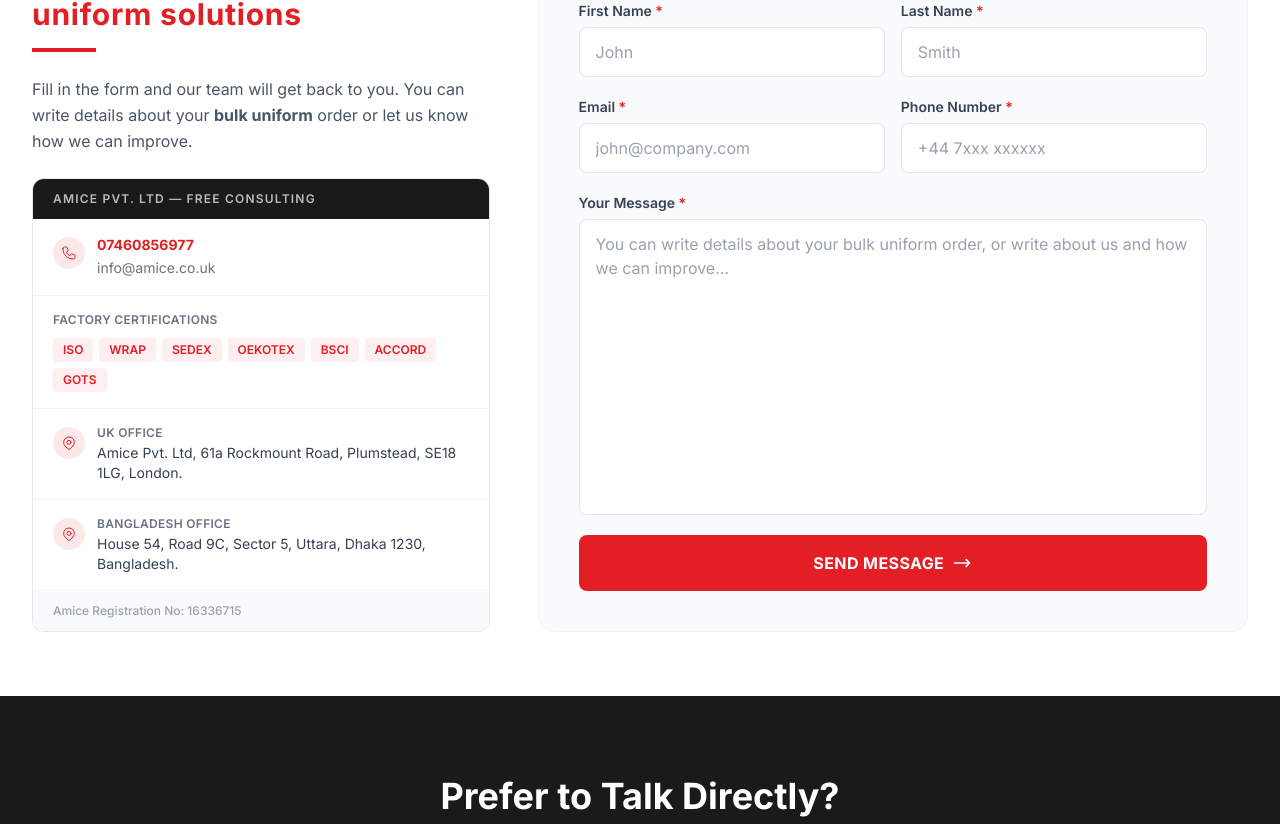
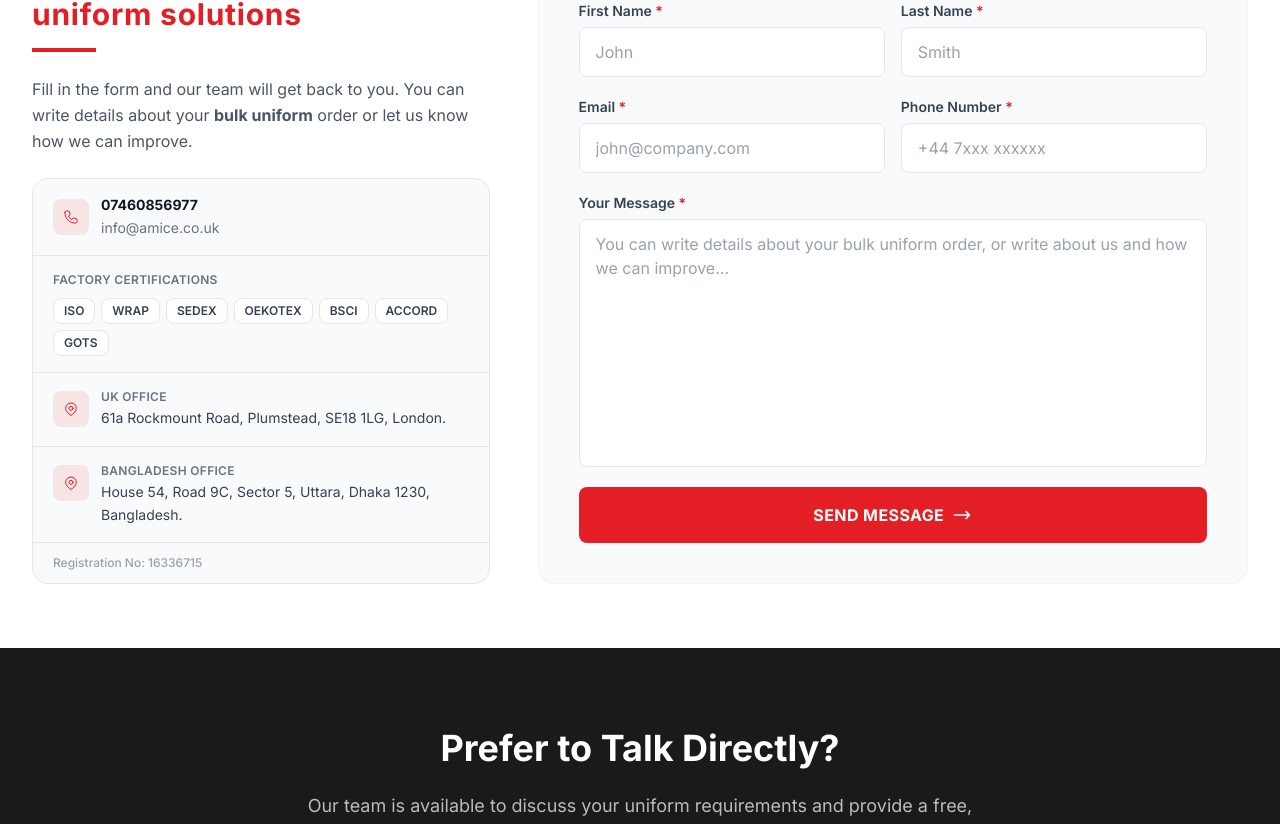
Before and after one commit to nextone9710-dev/amica, a React (Vite) app: page /contact in a window 1280 px wide. Shown: the part 611-1435 px from the top of the page. Built offline with nearby package versions, Linux system fonts and the light colour scheme; a web font is replaced by a local one.

Commit message:
feat:Refactor Contact page layout

```diff
--- a/src/components/ContactPage.tsx
+++ b/src/components/ContactPage.tsx
@@ -216,18 +216,10 @@ export default function ContactPage() {
               </p>
 
               {/* Company info panel */}
-              <div className="rounded-xl overflow-hidden border border-gray-200">
-                {/* Header strip */}
-                <div className="bg-secondary px-5 py-3">
-                  <p className="text-xs font-semibold text-white/70 uppercase tracking-widest">
-                    {companyInfo.name} Pvt. Ltd — Free Consulting
-                  </p>
-                </div>
-
-                <div className="divide-y divide-gray-100">
+              <div className="bg-gray-50 rounded-2xl border border-gray-200 divide-y divide-gray-200">
                 {/* Phone + Email */}
-                  <div className="px-5 py-4 flex items-start gap-3">
-                    <div className="w-8 h-8 rounded-full bg-primary/10 flex items-center justify-center flex-shrink-0 mt-0.5">
+                <div className="px-5 py-4 flex items-center gap-3">
+                  <div className="w-9 h-9 rounded-lg bg-primary/10 flex items-center justify-center flex-shrink-0">
                     <svg
                       className="w-4 h-4 text-primary"
                       fill="none"
@@ -245,7 +237,7 @@ export default function ContactPage() {
                   <div>
                     <a
                       href="tel:07460856977"
-                        className="text-sm font-bold text-primary hover:underline block"
+                      className="text-sm font-bold text-gray-900 hover:text-primary transition-colors block"
                     >
                       07460856977
                     </a>
@@ -275,7 +267,7 @@ export default function ContactPage() {
                     ].map((cert) => (
                       <span
                         key={cert}
-                          className="px-2.5 py-1 text-xs font-semibold bg-primary/[0.07] text-primary rounded"
+                        className="px-2.5 py-1 text-xs font-semibold bg-white border border-gray-200 text-gray-700 rounded-lg"
                       >
                         {cert}
                       </span>
@@ -285,7 +277,7 @@ export default function ContactPage() {
 
                 {/* UK Office */}
                 <div className="px-5 py-4 flex items-start gap-3">
-                    <div className="w-8 h-8 rounded-full bg-primary/10 flex items-center justify-center flex-shrink-0 mt-0.5">
+                  <div className="w-9 h-9 rounded-lg bg-primary/10 flex items-center justify-center flex-shrink-0 mt-0.5">
                     <svg
                       className="w-4 h-4 text-primary"
                       fill="none"
@@ -310,16 +302,15 @@ export default function ContactPage() {
                     <p className="text-xs font-semibold text-gray-500 uppercase tracking-wide mb-0.5">
                       UK Office
                     </p>
-                      <p className="text-sm text-gray-700">
-                        {companyInfo.name} Pvt. Ltd, 61a Rockmount Road,
-                        Plumstead, SE18 1LG, London.
+                    <p className="text-sm text-gray-700 leading-relaxed">
+                      61a Rockmount Road, Plumstead, SE18 1LG, London.
                     </p>
                   </div>
                 </div>
 
                 {/* Bangladesh Office */}
                 <div className="px-5 py-4 flex items-start gap-3">
-                    <div className="w-8 h-8 rounded-full bg-primary/10 flex items-center justify-center flex-shrink-0 mt-0.5">
+                  <div className="w-9 h-9 rounded-lg bg-primary/10 flex items-center justify-center flex-shrink-0 mt-0.5">
                     <svg
                       className="w-4 h-4 text-primary"
                       fill="none"
@@ -344,7 +335,7 @@ export default function ContactPage() {
                     <p className="text-xs font-semibold text-gray-500 uppercase tracking-wide mb-0.5">
                       Bangladesh Office
                     </p>
-                      <p className="text-sm text-gray-700">
+                    <p className="text-sm text-gray-700 leading-relaxed">
                       House 54, Road 9C, Sector 5, Uttara, Dhaka 1230,
                       Bangladesh.
                     </p>
@@ -352,11 +343,10 @@ export default function ContactPage() {
                 </div>
 
                 {/* Registration */}
-                  <div className="px-5 py-3 bg-gray-50">
+                <div className="px-5 py-3">
                   <p className="text-xs text-gray-400 font-medium">
-                      Amice Registration No: 16336715
+                    Registration No: 16336715
                   </p>
-                  </div>
                 </div>
               </div>
             </div>
@@ -458,12 +448,34 @@ export default function ContactPage() {
                           name="phone"
                           value={formData.phone}
                           onChange={(e) => {
-                            const numeric = e.target.value.replace(/[^0-9+\s\-()]/g, "");
+                            const numeric = e.target.value.replace(
+                              /[^0-9+\s\-()]/g,
+                              "",
+                            );
                             setFormData({ ...formData, phone: numeric });
                           }}
                           onKeyDown={(e) => {
-                            const allowed = ["Backspace", "Delete", "Tab", "Enter", "ArrowLeft", "ArrowRight", "Home", "End", "+", "-", "(", ")", " "];
-                            if (!allowed.includes(e.key) && !/^\d$/.test(e.key) && !e.ctrlKey && !e.metaKey) {
+                            const allowed = [
+                              "Backspace",
+                              "Delete",
+                              "Tab",
+                              "Enter",
+                              "ArrowLeft",
+                              "ArrowRight",
+                              "Home",
+                              "End",
+                              "+",
+                              "-",
+                              "(",
+                              ")",
+                              " ",
+                            ];
+                            if (
+                              !allowed.includes(e.key) &&
+                              !/^\d$/.test(e.key) &&
+                              !e.ctrlKey &&
+                              !e.metaKey
+                            ) {
                               e.preventDefault();
                             }
                           }}
```
Lines whose indentation alone changed are shown as unchanged.
